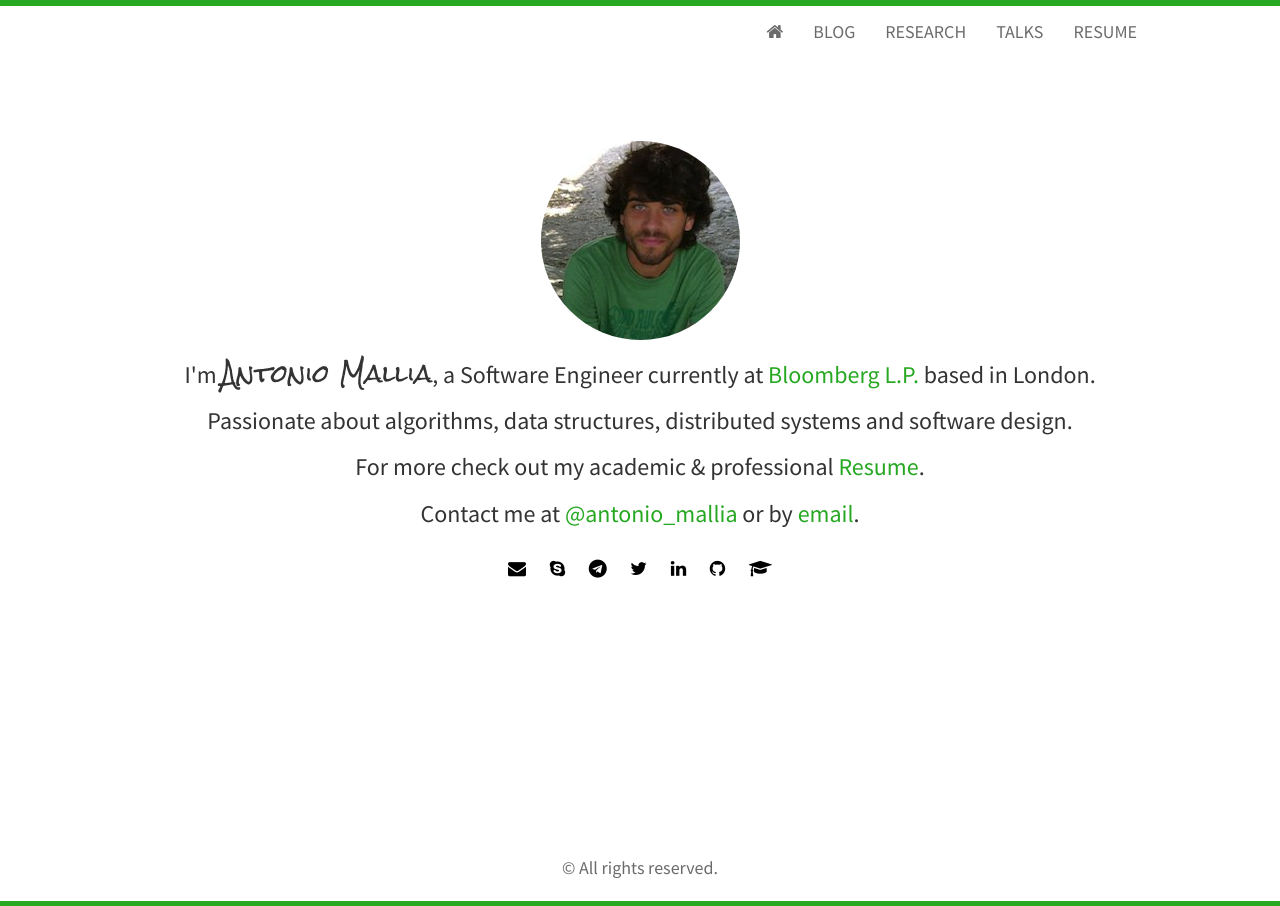
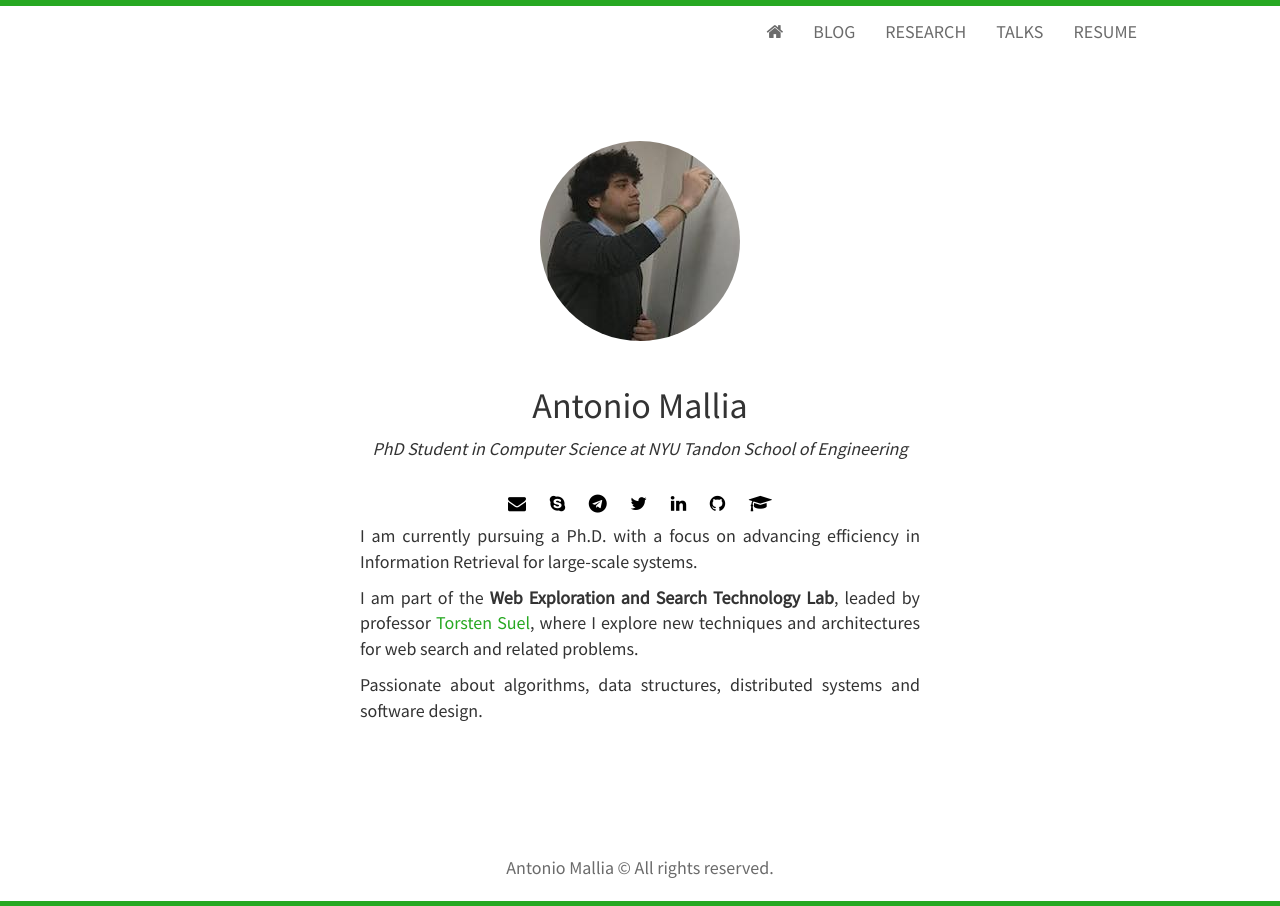
Before and after one commit to amallia/amallia.github.io, a Jekyll site: the page built from index.html, in a window 1280 px wide. Built offline with Jekyll 4.4.1, drawn with Linux system fonts in a browser that asks for light colours; nearby versions of some CDN libraries; the list of posts is cut into pages by our own code.

Commit message:
Changed layout of homepage

```diff
--- a/_includes/footer.html
+++ b/_includes/footer.html
@@ -1,7 +1,7 @@
 <footer>
     <div id="footer">
         <div class="container">
-            <p class="text-muted">© All rights reserved.</p>
+            <p class="text-muted">{{ site.author }} © All rights reserved.</p>
         </div>
     </div>
 </footer>
--- a/index.html
+++ b/index.html
@@ -7,10 +7,20 @@ layout: home
 	  <div class="avatar">
 		<img class="img-circle" src="{{ site.baseurl }}static/img/{{ site.avatar }}" alt="Responsive image">
 	  </div>
-	  <h3>I'm <span class='handwritten'>{{ site.author }}</span>, a Software Engineer currently at <a href="https://www.bloomberg.com">Bloomberg L.P.</a> based in London.</h3>
-	  <h3>Passionate about algorithms, data structures, distributed systems and software design.</h3>
-	  <h3>For more check out my academic &amp; professional <a class="resume-link">Resume</a>.</h3>
-	  <h3>Contact me at <a href="http://twitter.com/{{ site.twitter }}">@{{ site.twitter }}</a> or by <a href="mailto:{{ site.email }}">email</a>.</h3>
-	  {% include social.html %}
+	  <br>
+	  <h1>Antonio Mallia</h1>
+	  <div style="max-width: 560px; margin: 0 auto;">
+		  <p align="center"> <em align="center">PhD Student in Computer Science at NYU Tandon School of Engineering</em></p>
+		  {% include social.html %}
+		  <p align="justify">
+			  I am currently pursuing a Ph.D. with a focus on advancing efficiency in Information Retrieval for large-scale systems.
+	  	  </p>
+	  	  <p align="justify">
+	  	  	I am part of the <strong>Web Exploration and Search Technology Lab</strong>, leaded by professor <a href="http://engineering.nyu.edu/~suel/" target="blank">Torsten Suel</a>, where I explore new techniques and architectures for web search and related problems.
+	  	  </p>
+		  <p align="justify">
+			  Passionate about algorithms, data structures, distributed systems and software design.
+	  	  </p>
+  	</div>
 	</div>
 </section>
```
Also changed, not shown: static/img/profile.jpg, static/img/profile.old.jpg (added).
